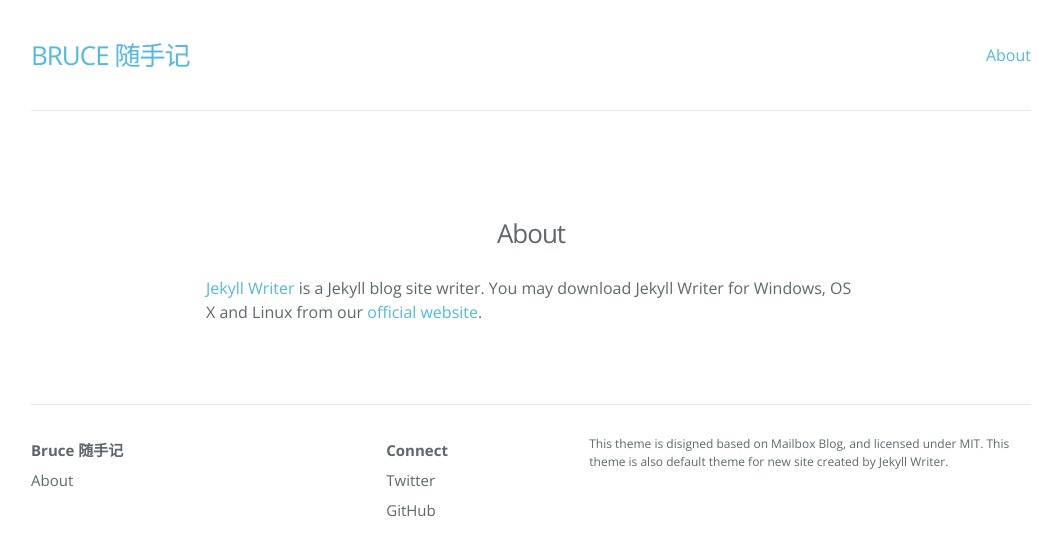
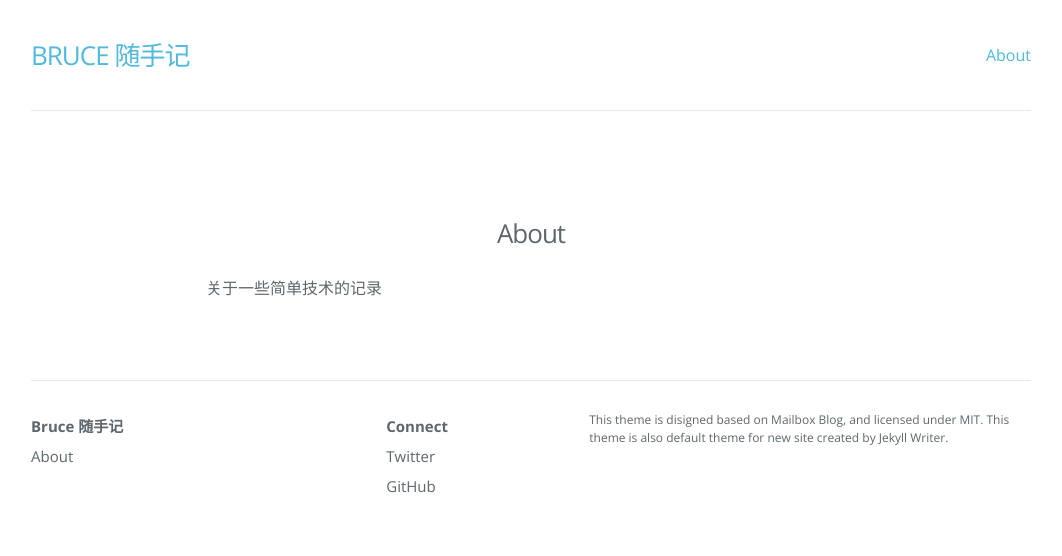
Before and after one commit to Bruce-TheBigFive/blog, a Jekyll site: the page built from about.md, in a window 1280 px wide. Shown: the top 556 px of the page, without its empty margins (109-1171 px from the left). Built offline with Jekyll 4.4.1, drawn with Linux system fonts in a browser that asks for light colours; nearby versions of some CDN libraries.

Commit message:
Update about.md

```diff
--- a/about.md
+++ b/about.md
@@ -4,4 +4,4 @@ title: About
 permalink: /about/
 ---
 
-[Jekyll Writer](http://www.jekyllwriter.com) is a Jekyll blog site writer. You may download Jekyll Writer for Windows, OS X and Linux from our [official website](http://www.jekyllwriter.com).
+关于一些简单技术的记录
```
